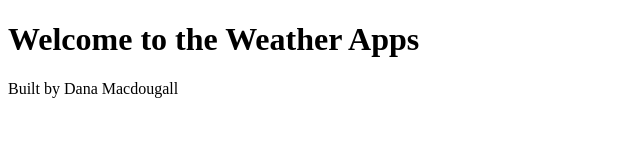
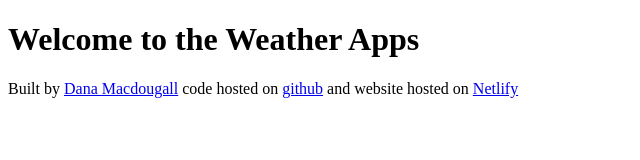
Before and after one commit to Danabishop249/Weatherapp, a plain HTML site: page index.html in a window 1280 px wide. Shown: the whole page, without its empty margins (0-640 px from the left). Drawn offline with Linux system fonts and the light colour scheme.

Commit message:
Added links to footer
Added links to footer

```diff
--- a/index.html
+++ b/index.html
@@ -8,5 +8,16 @@
   <body>
     <h1>Welcome to the Weather Apps</h1>
   </body>
-  <footer>Built by Dana Macdougall</footer>
+  <footer>
+    Built by
+    <a href="https://github.com/Danabishop249" target="_blank"
+      >Dana Macdougall</a
+    >
+    code hosted on
+    <a href="https://github.com/Danabishop249/Weatherapp" target="_blank"
+      >github</a
+    >
+    and website hosted on
+    <a href="https://weatherappdcm.netlify.app/" target="_blank">Netlify</a>
+  </footer>
 </html>
```
